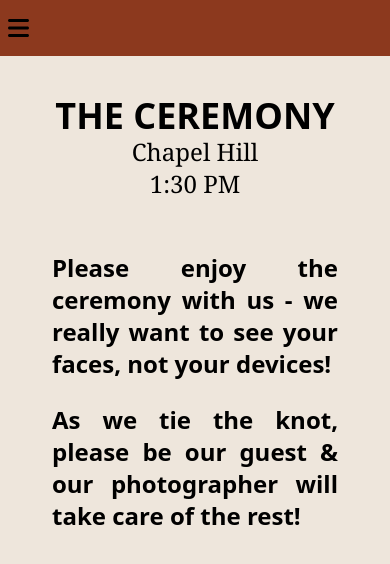
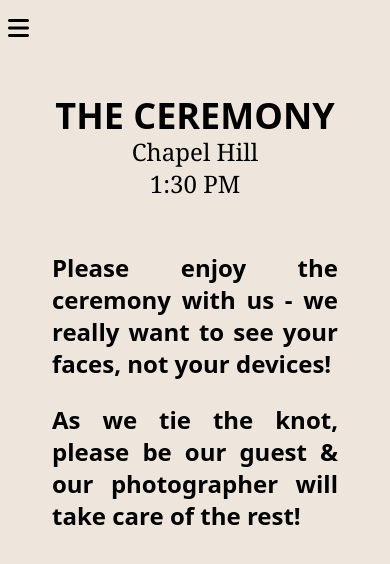
Before and after one commit to gnieb/wedding-cermony-site, a React (Create React App) app: page /ceremony in a window 390 px wide. Shown: the top 564 px of the page. Built offline with nearby package versions, Linux system fonts and the light colour scheme.

Commit message:
remove state on the mobile menu open vs closed

```diff
--- a/src/components/MobileNav.js
+++ b/src/components/MobileNav.js
@@ -5,26 +5,26 @@ import { faBars } from "@fortawesome/free-solid-svg-icons";
 
 
 export default function MobileNav () {
-    const [open, setOpen] = useState(false)
-    const handleMenu = () => {
-        setOpen(!open)
-    }
+    // const [open, setOpen] = useState(false)
+    // const handleMenu = () => {
+    //     setOpen(!open)
+    // }
 
     return(
-        <div className="bg-darkO py-2 block md:hidden">
+        <div className=" py-2 block md:hidden">
             <div
                 className="flex items-center h-full"
-                onClick={handleMenu}>
+                >
                 <FontAwesomeIcon className="p-2" icon={faBars} size="xl"/>
             </div>
 
-        { open?
-        <div className="w-screen bg-darkO items-center justify-center ">
+        {/* { open?
+        <div className="items-center justify-center ">
             <div className="p-2"><a className=" text-xl" href="/" alt="">10.05.2024</a></div>
             <div className="p-2"><a className=" text-xl" href="/bridalparty">THE BRIDAL PARTY</a></div>
         </div>
         :
-        <div></div> }
+        <div></div> } */}
 
         </div>
     )
--- a/src/components/Nav.js
+++ b/src/components/Nav.js
@@ -3,7 +3,7 @@
 
 export const Nav = () => {
     return (
-        <div className="hidden font-bold w-screen h-12 bg-darkO md:flex items-center flex-wrap justify-between">
+        <div className="hidden font-bold h-12 md:flex ">
             <div >
                 <a className="m-5"  alt="" href="/">10.05.2024</a>
             </div>
```
